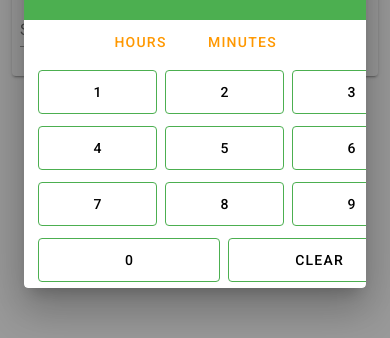
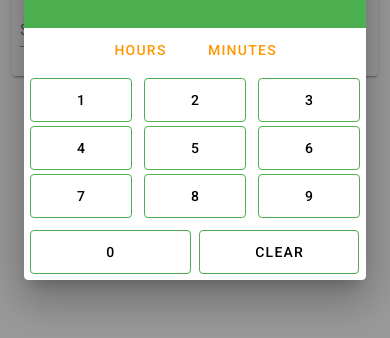
Before and after one commit to NicKAnderson038/custom-timepicker, a Vue app: page / in a window 390 px wide. Both pictures are taken after a click on the button 177 px from the left and 433 px from the top of the page. Shown: the part 400-738 px from the top of the page. Built offline with nearby package versions, Linux system fonts and the light colour scheme.

Commit message:
🚀 keys support mobile

```diff
--- a/src/components/TimePicker.vue
+++ b/src/components/TimePicker.vue
@@ -16,26 +16,13 @@
               color="black"
               class="caret times--icon"
               @click.stop="show = false"
-              >fas fa-times-circle</v-icon
-            >
+            >fas fa-times-circle</v-icon>
             <div class="d-flex flex-row justify-center">
-              <v-btn
-                icon
-                class="caret"
-                @click="() => changeTime('INCREASE', 'hour', maxTime)"
-              >
-                <v-icon color="black" class="caret--size"
-                  >fas fa-caret-up</v-icon
-                >
+              <v-btn icon class="caret" @click="() => changeTime('INCREASE', 'hour', maxTime)">
+                <v-icon color="black" class="caret--size">fas fa-caret-up</v-icon>
               </v-btn>
-              <v-btn
-                icon
-                class="caret"
-                @click="() => changeTime('INCREASE', 'minute', '60')"
-              >
-                <v-icon color="black" class="caret--size"
-                  >fas fa-caret-up</v-icon
-                >
+              <v-btn icon class="caret" @click="() => changeTime('INCREASE', 'minute', '60')">
+                <v-icon color="black" class="caret--size">fas fa-caret-up</v-icon>
               </v-btn>
             </div>
           </div>
@@ -75,43 +62,16 @@
               `${color} text-uppercase headline text-xs-center yellow-height-caret yellow-height-caret-last`
             "
           >
-            <v-radio-group
-              v-if="!time24hr"
-              v-model="timeAmPm"
-              column
-              class="am--pm--radios"
-            >
-              <v-radio
-                color="black"
-                class="am--pm--radio"
-                label="AM"
-                value="AM"
-              ></v-radio>
-              <v-radio
-                color="black"
-                class="am--pm--radio"
-                label="PM"
-                value="PM"
-              ></v-radio>
+            <v-radio-group v-if="!time24hr" v-model="timeAmPm" column class="am--pm--radios">
+              <v-radio color="black" class="am--pm--radio" label="AM" value="AM"></v-radio>
+              <v-radio color="black" class="am--pm--radio" label="PM" value="PM"></v-radio>
             </v-radio-group>
             <div class="d-flex flex-row justify-center">
-              <v-btn
-                icon
-                class="caret"
-                @click="() => changeTime('DECREASE', 'hour', maxTime)"
-              >
-                <v-icon color="black" class="caret--size"
-                  >fas fa-caret-down</v-icon
-                >
+              <v-btn icon class="caret" @click="() => changeTime('DECREASE', 'hour', maxTime)">
+                <v-icon color="black" class="caret--size">fas fa-caret-down</v-icon>
               </v-btn>
-              <v-btn
-                icon
-                class="caret"
-                @click="() => changeTime('DECREASE', 'minute', '60')"
-              >
-                <v-icon color="black" class="caret--size"
-                  >fas fa-caret-down</v-icon
-                >
+              <v-btn icon class="caret" @click="() => changeTime('DECREASE', 'minute', '60')">
+                <v-icon color="black" class="caret--size">fas fa-caret-down</v-icon>
               </v-btn>
             </div>
           </v-card-text>
@@ -122,19 +82,33 @@
                 text
                 color="orange"
                 @click="() => currentTabHandler(time[0])"
-                >{{ time[0] }}</v-btn
-              >
+              >{{ time[0] }}</v-btn>
               <v-btn
                 class="key--btn"
                 text
                 color="orange"
                 @click="() => currentTabHandler(time[1])"
-                >{{ time[1] }}</v-btn
-              >
+              >{{ time[1] }}</v-btn>
+            </div>
+            <div class="key--rows">
+              <div class="key--row" v-for="(numberButtons, i) in keyPad" :key="`row-${i}-main`">
+                <v-btn
+                  class="key--btn"
+                  v-for="numberButton in numberButtons"
+                  :key="`row-0-${numberButton}`"
+                  :color="color"
+                  outlined
+                  block
+                  large
+                  @click="() => captureButtons(numberButton)"
+                >
+                  <span :style="{ color: 'black' }">{{ numberButton }}</span>
+                </v-btn>
+              </div>
             </div>
             <div
-              class="d-flex flex-row justify-space-between key--row"
-              v-for="(numberButtons, i) in keyPad"
+              class="key--row--last"
+              v-for="(numberButtons, i) in keyPadEnd"
               :key="`row-${i}-main`"
             >
               <v-btn
@@ -145,31 +119,12 @@
                 outlined
                 block
                 large
-                @click="() => captureButtons(numberButton)"
-                ><span :style="{ color: 'black' }">{{
-                  numberButton
-                }}</span></v-btn
+                @click="
+                    () => (i === 0 ? captureButtons(numberButton) : clear())
+                  "
               >
-            </div>
-            <div class="d-flex flex-row justify-space-between key--row--last">
-              <v-btn
-                class="key--btn"
-                :color="color"
-                outlined
-                block
-                large
-                @click="() => captureButtons('0')"
-                ><span :style="{ color: 'black' }">0</span></v-btn
-              >
-              <v-btn
-                class="key--btn"
-                :color="color"
-                outlined
-                block
-                large
-                @click.stop="clear"
-                ><span :style="{ color: 'black' }">CLEAR</span></v-btn
-              >
+                <span :style="{ color: 'black' }">{{ numberButton }}</span>
+              </v-btn>
             </div>
           </div>
         </v-card>
@@ -218,10 +173,11 @@ export default {
       currentTab: 'hours',
       time: ['hours', 'minutes'],
       keyPad: [
-        ['1', '2', '3'],
-        ['4', '5', '6'],
-        ['7', '8', '9'],
+        ['1', '4', '7'],
+        ['2', '5', '8'],
+        ['3', '6', '9'],
       ],
+      keyPadEnd: [['0', 'Clear']],
       maxTime: this.time24hr ? '24' : '12',
       timeAmPm: 'AM',
     }
@@ -316,7 +272,6 @@ export default {
 /* Label prop */
 .label--prop {
   position: absolute;
-  /* top: 50px; */
   color: black;
   padding-left: 6px;
   white-space: nowrap;
@@ -353,7 +308,6 @@ export default {
 /* Close modal icon */
 .times--icon {
   position: absolute;
-  /* top: 26px; */
   display: block;
   left: 80%;
   padding: 6px;
@@ -426,10 +380,7 @@ export default {
   > .v-input__slot
   > .v-select__slot
   > .v-select__selections {
-  /* color: black !important; */
   font-size: 50px;
-  /* top: 14px; */
-  /* position: absolute; */
 }
 
 .time--text
@@ -456,14 +407,21 @@ export default {
   width: 100%;
 }
 
+.key--rows {
+  display: flex;
+  flex-direction: row;
+  justify-content: space-between;
+}
+
 .key--row {
-  padding: 2px 10px 2px 10px;
-  max-width: 139px;
+  padding: 2px 10px 2px 2px;
+  width: 100%;
 }
 
 .key--row--last {
-  padding: 2px 10px 2px 10px;
-  max-width: 202px;
+  padding: 2px 10px 2px 2px;
+  display: flex;
+  width: 50.5%;
 }
 
 .key--btn {
```
Also changed, not shown: 1 other file (tests, documents, lock files or other folders).
